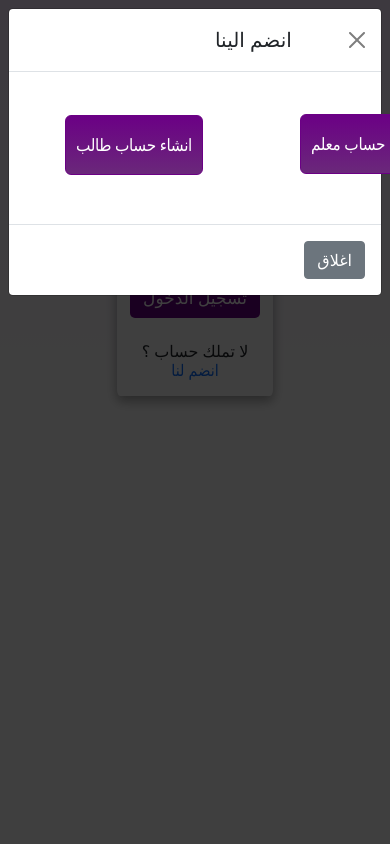
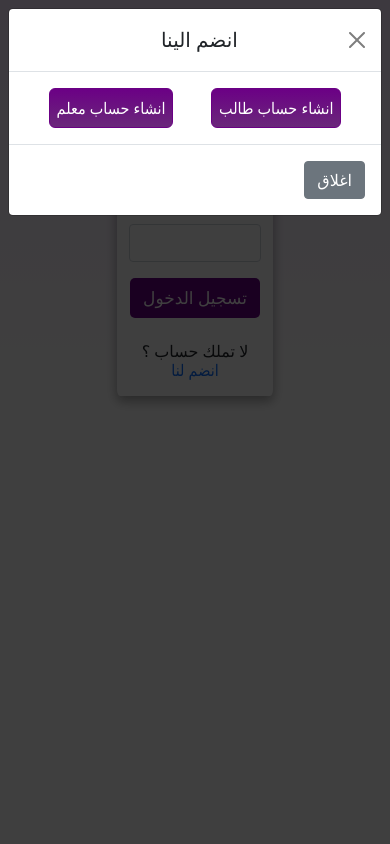
Before and after one commit to kasdo770/AskMe, a Flask app: page /login in a window 390 px wide, after a click on "انضم لنا". Run offline with Flask 2, Linux system fonts and the light colour scheme; some libraries are stand-ins or nearby versions.

Commit message:
model responsive

```diff
--- a/website/templates/modal.html
+++ b/website/templates/modal.html
@@ -16,9 +16,11 @@
     </div>
   </div>
 <style>
+        .button-center{
+          display:flex;
+        }
         .center{
-            position: relative;
-            left: 190px;
+            margin-left:40%;
         }
         a {
           font-family:'Segoe UI', Tahoma, Geneva, Verdana, sans-serif;
@@ -33,9 +35,9 @@
             color:rgba(255, 255, 255, 0.705);
         }
         .to-left{
-            position: relative;
-            top: -33px;
-            left:40px;
+            float:right;
+            margin-right:7%;
+            padding:2%;
             background-image: linear-gradient(#6B0085, #6a287a);
             border: 1px solid #6B0085;
             border-radius: 6px;
@@ -44,19 +46,12 @@
             display: block;
             font-family: "SF Pro Text","SF Pro Icons","AOS Icons","Helvetica Neue",Helvetica,Arial,sans-serif;
             color: white;
-            font-size: 17px;
-            font-weight: 400;
-            letter-spacing: -.022em;
-            line-height: 1.47059;
-            min-width: 40px;
-            height: 60px;
-            padding: 2px 10px;
             text-align: center;
         }
         .button-style{
-            position: relative;
-            top: 26px;
-            left:275px;
+            margin-left:7%;
+            padding:2%;
+            float:left;
             background-image: linear-gradient(#6B0085, #6a287a);
             border: 1px solid #6B0085;
             border-radius: 6px;
@@ -65,13 +60,6 @@
             display: block;
             font-family: "SF Pro Text","SF Pro Icons","AOS Icons","Helvetica Neue",Helvetica,Arial,sans-serif;
             color: white;
-            font-size: 17px;
-            font-weight: 400;
-            letter-spacing: -.022em;
-            line-height: 1.47059;
-            min-width: 40px;
-            height: 60px;
-            padding: 2px 10px;
             text-align: center;
 }
 </style>
```
